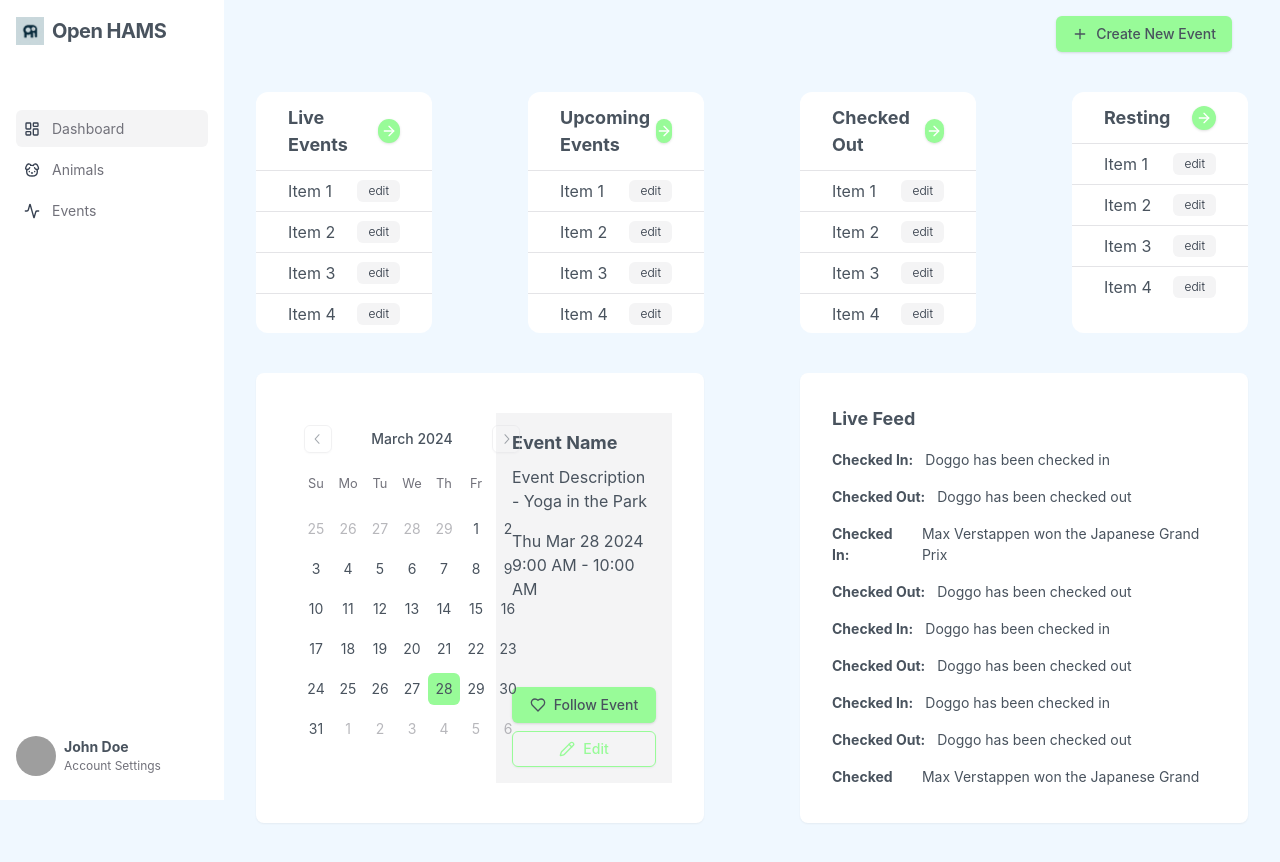
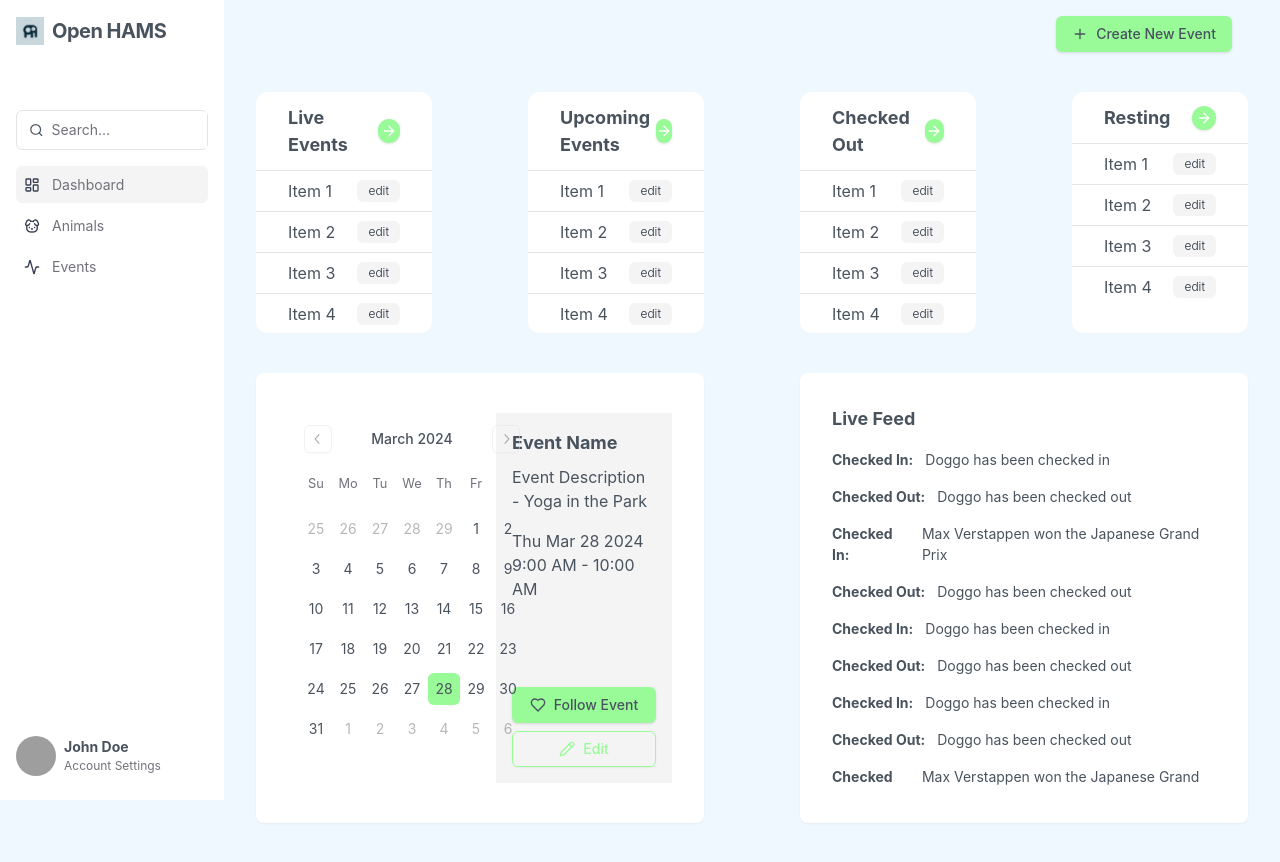
Before and after one commit to tyball21/Open-HAMS, a React (Vite) app in the folder frontend/: page / in a window 1280 px wide. Shown: the top 862 px of the page. Built offline with nearby package versions, Linux system fonts and the light colour scheme; grey boxes are pictures that could not be loaded.

Commit message:
add search input to sidebar

```diff
--- a/frontend/src/components/sidebar.jsx
+++ b/frontend/src/components/sidebar.jsx
@@ -4,6 +4,7 @@ import { Avatar, AvatarFallback, AvatarImage } from "./ui/avatar";
 
 import { useMemo } from "react";
 import { Link, useLocation } from "react-router-dom";
+import { Search } from "./ui/input";
 
 export function Sidebar() {
   const location = useLocation();
@@ -37,7 +38,8 @@ export function Sidebar() {
         <img src="/logo.png" alt="logo" className="size-7" />
         <h1 className="text-[20px] font-bold tracking-tight">Open HAMS</h1>
       </div>
-      <nav className="mt-16 space-y-1">
+      <Search placeholder="Search..." className="mt-16" />
+      <nav className="mt-4 space-y-1">
         {routes.map((route) => (
           <SidebarItem key={route.path} {...route} />
         ))}
--- a/frontend/src/components/ui/input.jsx
+++ b/frontend/src/components/ui/input.jsx
@@ -1,19 +1,44 @@
-import * as React from "react"
+import { Search as SearchIcon } from "lucide-react";
+import * as React from "react";
 
-import { cn } from "@/lib/utils"
+import { cn } from "@/lib/utils";
 
 const Input = React.forwardRef(({ className, type, ...props }, ref) => {
   return (
-    (<input
+    <input
       type={type}
       className={cn(
         "flex h-9 w-full rounded-md border border-input bg-transparent px-3 py-1 text-sm shadow-sm transition-colors file:border-0 file:bg-transparent file:text-sm file:font-medium placeholder:text-muted-foreground focus-visible:outline-none focus-visible:ring-1 focus-visible:ring-ring disabled:cursor-not-allowed disabled:opacity-50",
-        className
+        className,
       )}
       ref={ref}
-      {...props} />)
+      {...props}
+    />
   );
-})
-Input.displayName = "Input"
+});
+Input.displayName = "Input";
 
-export { Input }
+export { Input };
+
+const Search = React.forwardRef(({ className, ...props }, ref) => {
+  return (
+    <div
+      className={cn(
+        "flex h-10 items-center rounded-md border border-input bg-transparent pl-3 text-sm ring-offset-background focus-within:ring-1 focus-within:ring-ring focus-within:ring-offset-2",
+        className,
+      )}
+    >
+      <SearchIcon className="h-[16px] w-[16px]" />
+      <input
+        {...props}
+        type="search"
+        ref={ref}
+        className="w-full bg-background p-2 placeholder:text-muted-foreground focus-visible:outline-none disabled:cursor-not-allowed disabled:opacity-50"
+      />
+    </div>
+  );
+});
+
+Search.displayName = "Search";
+
+export { Search };
```
